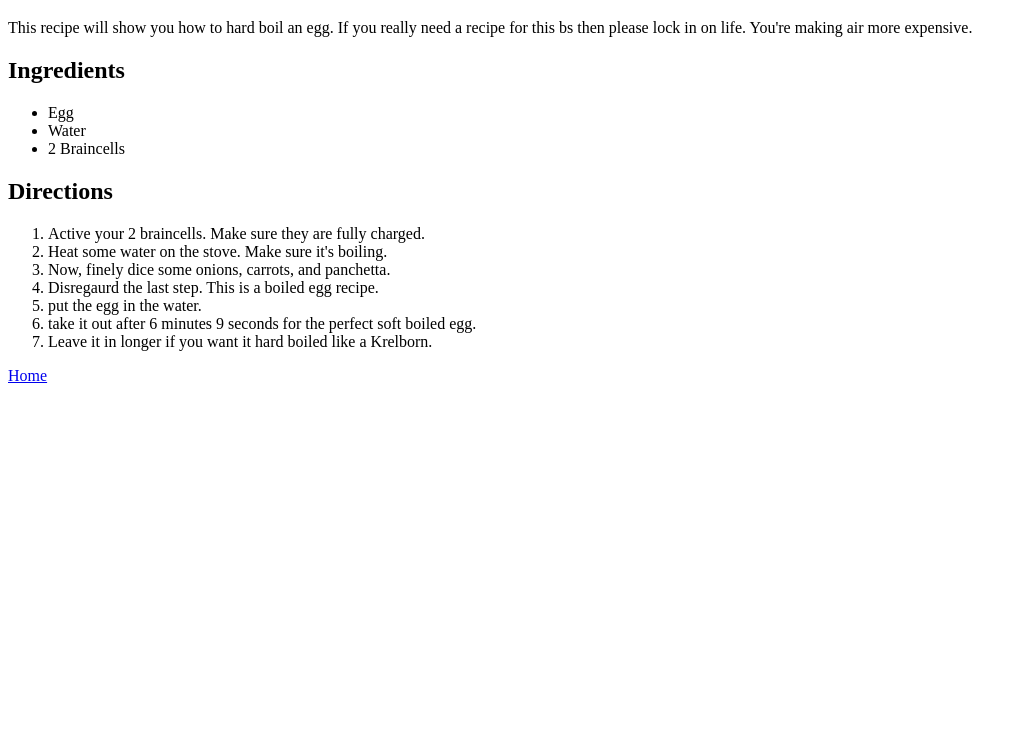
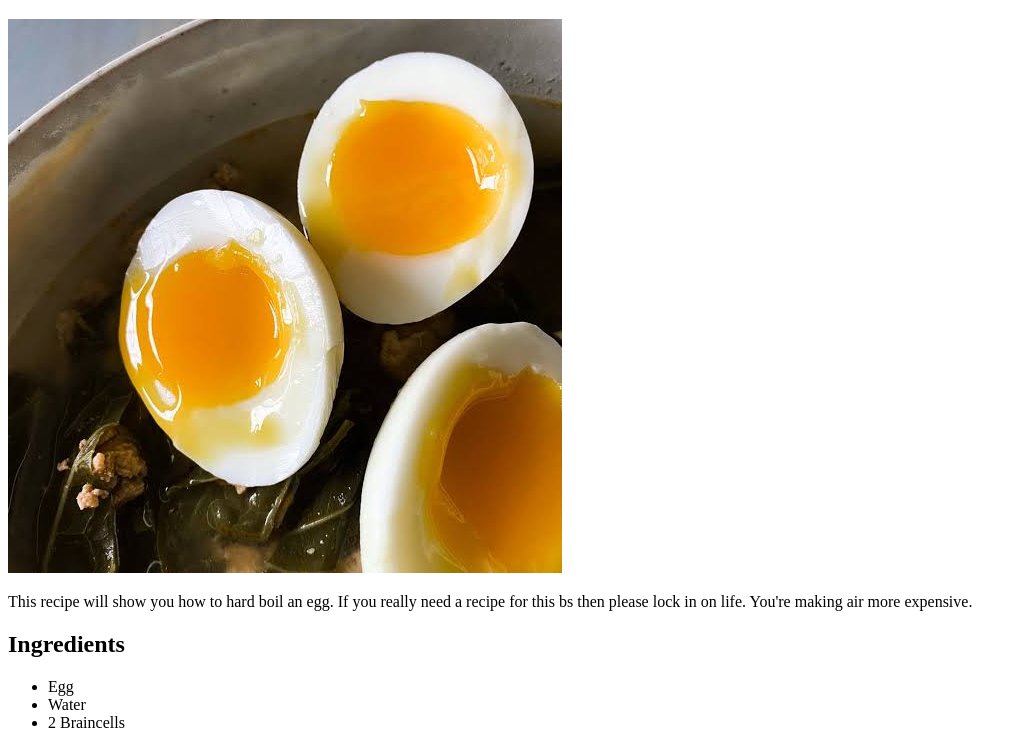
Before and after one commit to Maxwell-Bu/odin-recipe, a plain HTML site: page recipes/boiledegg.html in a window 1280 px wide. Shown: the part 61-800 px from the top of the page, without its empty margins (0-1027 px from the left). Drawn offline with Linux system fonts and the light colour scheme.

Commit message:
add image to webpage

```diff
--- a/recipes/boiledegg.html
+++ b/recipes/boiledegg.html
@@ -8,6 +8,7 @@
 
     <body>
         <h1>Hard Boiling an Egg</h1>
+        <img src="../img/boiledegg.jpeg" alt="Scrumptious boiled eggs to get you ready for the day.">
         <p>This recipe will show you how to hard boil an egg. If you really need a recipe for this bs then please lock in on life. You're making air more expensive.</p>
         <h2>Ingredients</h2>
         <ul>
```
